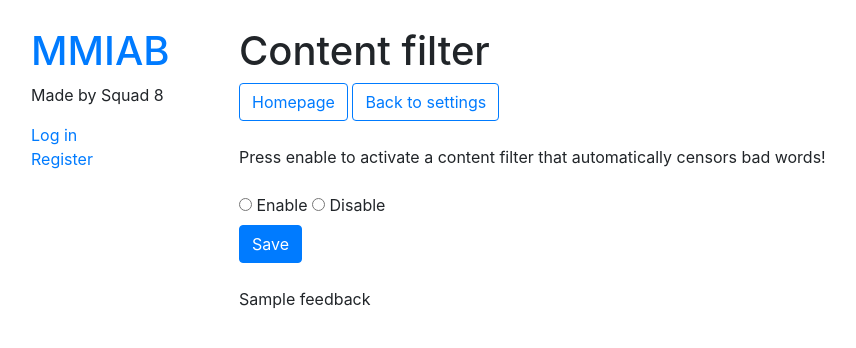
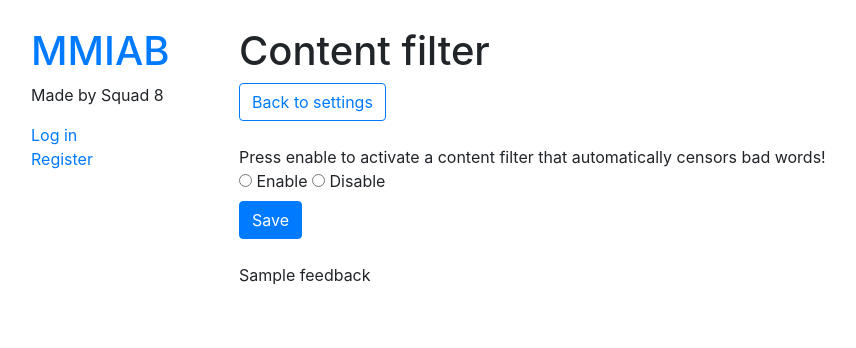
Before and after one commit to ASE-2021-Squad8/MMIAB-gateway, a Flask app: template mib/templates/content_filter.html in a window 1280 px wide. Shown: the top 348 px of the page, without its empty margins (1-857 px from the left). Run offline with Flask 2, Linux system fonts and the light colour scheme; the template is opened without the code that fills it: most values are stand-ins (such as "Sample title", 1, 10 or a date in 2020); parts of the project's set-up code (start-up, migrations or seed data) failed here and were passed over; some libraries are stand-ins or nearby versions.

Commit message:
remove unneeded navigation links
Signed-off-by: E. Melucci <eli@meluc.ci>

```diff
--- a/mib/templates/account_data.html
+++ b/mib/templates/account_data.html
@@ -3,7 +3,7 @@
 
 {% block content %}
 <h1>Account data</h1>
-
+<a href="{{url_for('home.settings')}}" class="btn btn-outline-primary">Back to settings</a>
 <div>
 	<br>
 	<h1>{{user.firstname}} {{user.lastname}}</h1>
--- a/mib/templates/black_list.html
+++ b/mib/templates/black_list.html
@@ -50,7 +50,6 @@
 
 {% block content %}
 <h1>Blacklist</h1>
-<a href="/" class="btn btn-outline-primary">Homepage</a>
 <a href="{{url_for('home.settings')}}" class="btn btn-outline-primary">Back to settings</a><br><br>
 <form>
 	{{ form.hidden_tag() }}
--- a/mib/templates/content_filter.html
+++ b/mib/templates/content_filter.html
@@ -4,10 +4,8 @@
 {% block content %}
 <h1>Content filter</h1>
 
-<a href="/" class="btn btn-outline-primary">Homepage</a>
 <a href="{{url_for('home.settings')}}" class="btn btn-outline-primary">Back to settings</a><br><br>
-
-Press enable to activate a content filter that automatically censors bad words!<br><br>
+Press enable to activate a content filter that automatically censors bad words!
 
 <form method="POST">
 	<input type="radio" id="enable_choice" name="filter" value="1">
--- a/mib/templates/report_user.html
+++ b/mib/templates/report_user.html
@@ -3,8 +3,6 @@
 
 {% block content %}
 <h1>Report a user</h1>
-
-<a href="/" class="btn btn-outline-primary">Homepage</a>
 <a href="{{url_for('home.settings')}}" class="btn btn-outline-primary">Back to settings</a><br><br>
 
 <h4>Insert the email of the user you want to report</h4>
```
